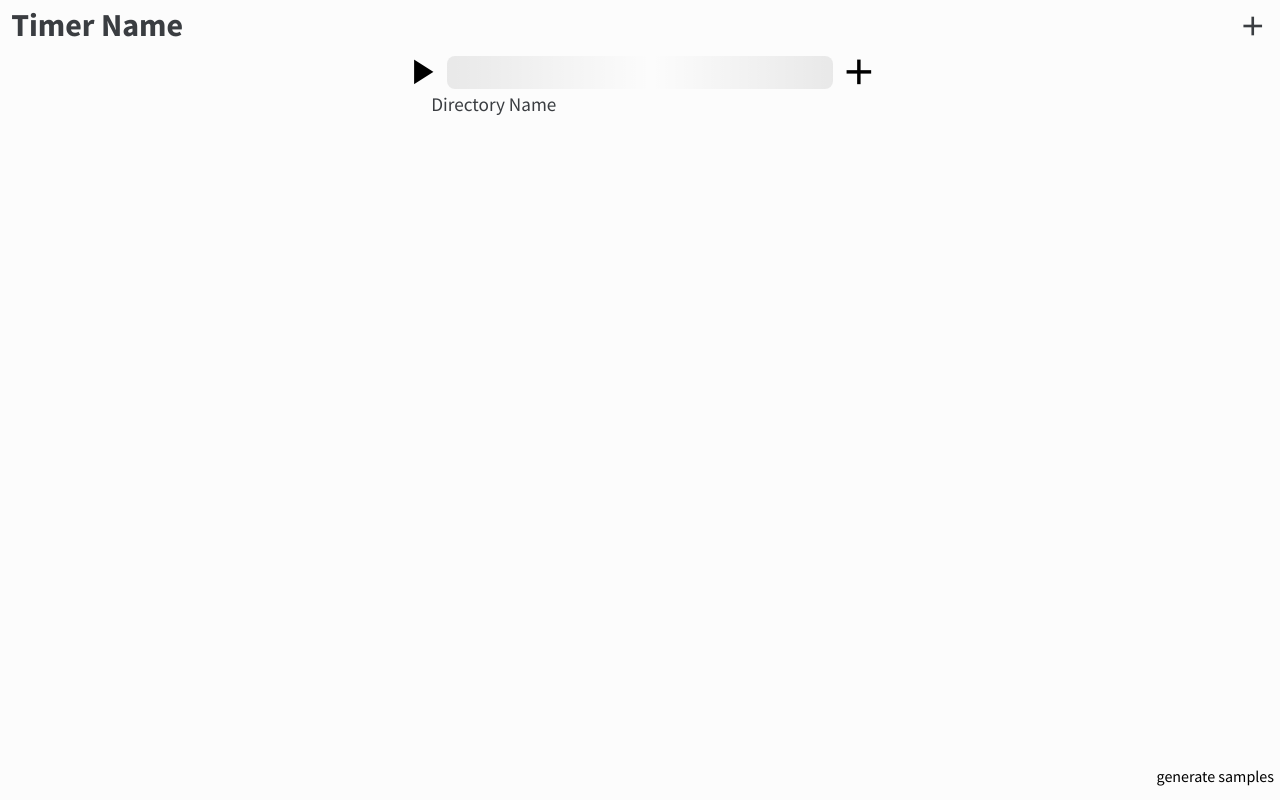
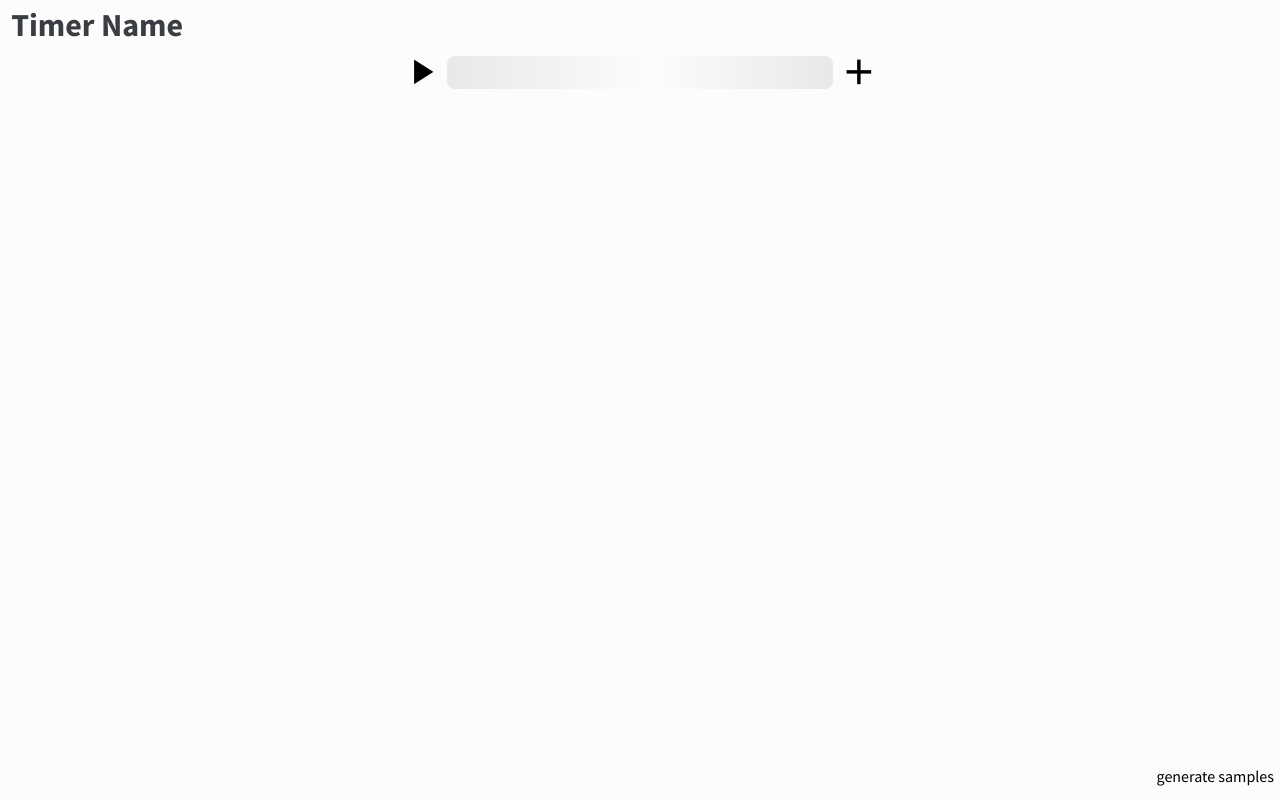
Before and after one commit to Marc-Anderson/task-timer, a plain HTML site: page index.html in a window 1280 px wide. Drawn offline with Linux system fonts and the light colour scheme.

Commit message:
hide btn and directory

```diff
--- a/index.html
+++ b/index.html
@@ -78,7 +78,7 @@
             </h1>
 
 
-            <span data-action="create" class="add-timer-button material-icons">add</span>
+            <!-- <span data-action="create" class="add-timer-button material-icons">add</span> -->
 
 
 
@@ -121,7 +121,7 @@
 
                 </div>
 
-                <h2 class="tasklist--title">Directory Name</h2>
+                <!-- <h2 class="tasklist--title">Directory Name</h2> -->
 
                 <ul class="tasklist--list">
 
```
